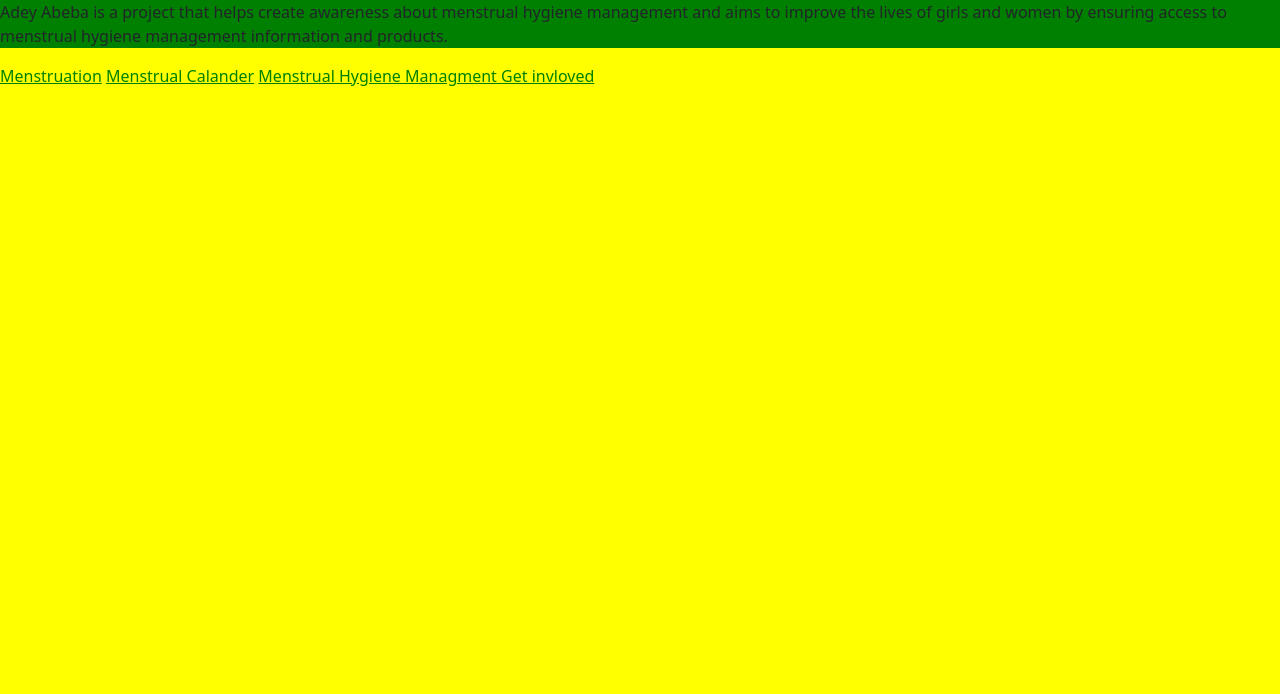
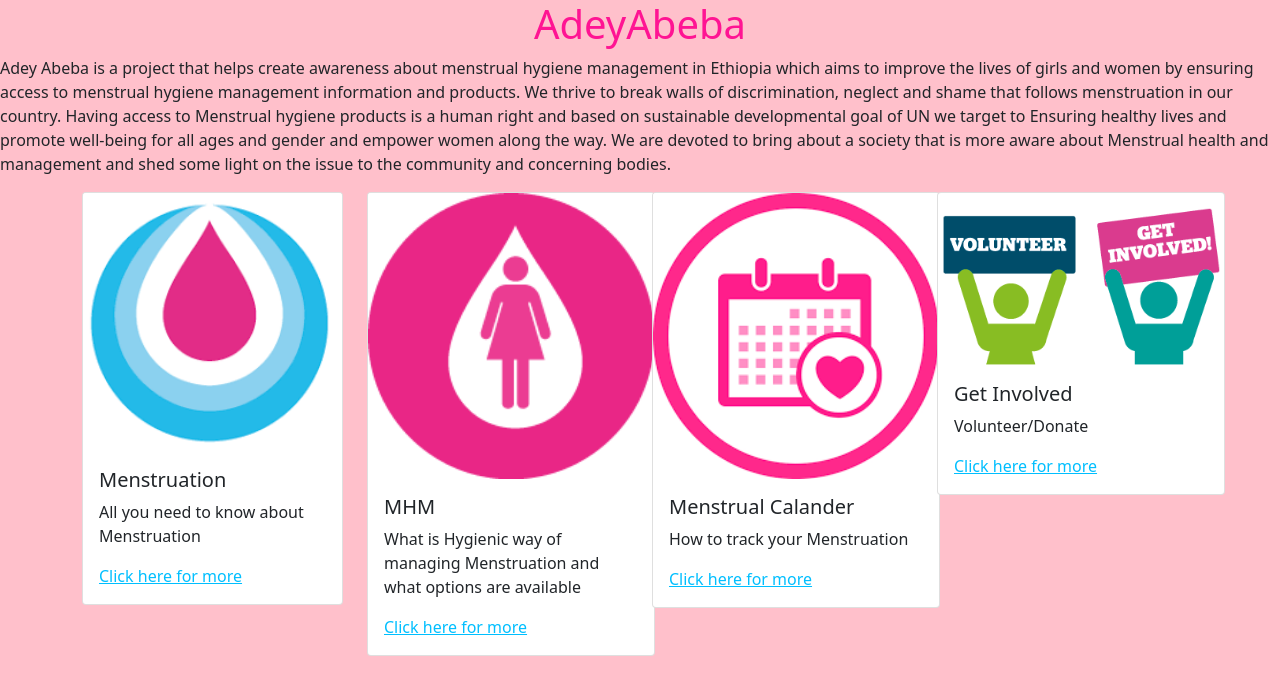
Before and after one commit to MISALEBETI/AdeyAbeba, a plain HTML site: page index.html in a window 1280 px wide. Drawn offline with Linux system fonts and the light colour scheme.

Commit message:
added files

```diff
--- a/css/style.css
+++ b/css/style.css
@@ -1,5 +1,5 @@
 body{
-    background-color:yellow
+    background-color:pink
 }
 h1{
     color=" red"
--- a/index.html
+++ b/index.html
@@ -9,26 +9,65 @@
 </head>
 
 <body>
+
     <div style="background-image: url(img/adey%20abeba%202.jpg)"></div>
-    <p style="background-color: green" style=font-size: 200%>
-    Adey Abeba is a project that helps create awareness about menstrual hygiene management and aims to improve the lives of girls and women by ensuring access to menstrual hygiene management information and products. </p>
-    <a> </a>
-    <a href="menstruation.html" style="color: green" style=""> Menstruation</a>
+   <div style="text-align: center"><h1 style="color: deeppink" style="text-align: center">AdeyAbeba</h1></div>
+    <p style="background-color:pink" style=color: style="text-align: center">
+   Adey Abeba is a project that helps create awareness about menstrual hygiene management in Ethiopia which aims to improve the lives of girls and women by ensuring access to menstrual hygiene management information and products. We thrive to break walls of discrimination, neglect and shame that follows menstruation in our country.
+Having access to Menstrual hygiene products is a human right and based on sustainable developmental goal of UN we target to Ensuring healthy lives and promote well-being for all ages and gender and empower women along the way.
+We are devoted to bring about a society that is more aware about Menstrual health and management and shed some light on the issue to the community and concerning bodies. </p>
+    <div> <img>
+   </div>
+    <div class="container">
+    <div class="row">
+    <div class="col-md-3">
+        <div class="card" style="" style="width: 18rem;height:18rem;">
+  <img src="img/mens3.png" width ="30%" height="50%" class="card-img-top" alt="menstruation">
+  <div class="card-body">
+    <h5 class="card-title">Menstruation</h5>
+    <p class="card-text">All you need to know about Menstruation</p>
+    <a href="menstruation.html" style="color: deepskyblue" style=""> Click here for more</a>
+  </div>
+</div>
+    </div>
+    <div class="col-md-3"> <div class="card"style="width: 18rem;">
 
-    <a href="menstrualcalendar.html" style="color: green" > Menstrual Calander</a>
+  <img src="img/mens4.png" width = "20%" height ="10%" class="card-img-top" alt="menstruation">
+  <div class="card-body">
+    <h5 class="card-title">MHM</h5>
+    <p class="card-text">What is Hygienic way of managing Menstruation and what options are available</p>
+    <a href="Mestrualhygienemanagement.html" style="color: deepskyblue" style=font-size:150% >Click here for more</a>
+  </div>
+</div></div>
+    <div class="col-md-3"><div class="card" style="width: 18rem;" style="height:18rem;">
+  <img src="img/mescal.png" width ="30%" height ="-10%" class="card-img-top" alt="menstruation">
+  <div class="card-body">
+    <h5 class="card-title">Menstrual Calander</h5>
+    <p class="card-text">How to track your Menstruation</p>
+    <a href="menstrualcalendar.html" style="color: deepskyblue" style=font-size:150% >Click here for more</a>
+  </div>
+</div></div>
+    <div class="col-md-3"> <div class="card" style="width: 18rem;" style="height:18rem;" >
+  <img src="img/unnamed.png" width ="30%" height ="100%" class="card-img-top" alt="menstruation">
+  <div class="card-body">
+    <h5 class="card-title">Get Involved</h5>
+    <p class="card-text">Volunteer/Donate</p>
+    <a href="get%20invloved%20.html" style="color: deepskyblue"> Click here for more</a>
+  </div></div>
+    </div>
+    <div class="row"></div>
+    <div class="row"></div>
 
-    <a href="Mestrualhygienemanagement.html" style="color: green" style=font-size:150% > Menstrual Hygiene Managment </a>
-
-    <a href="get%20invloved%20.html" style="color: green"> Get invloved</a>
 
 
 
 <div class="container">
-
     </div>
-    <div class="row"></div>
-    <div class="row"></div>
-
+    <div class="col mid 3"> </div>
+    <div class="col mid 3">
+    </div>
+    <div class="col mid 3"> </div>
+    <div class="col mid 3"></div>
 </div>
 <script src="js/bootstrap.bundle.min.js"></script>
 </body>
```
Also changed, not shown: Mestrualhygienemanagement.html (+25 -0 lines), aboutus.html (+1 -3 lines), menstruation.html (+8 -10 lines), img/GT.jpg (added), img/calander.jpg (added), img/get-involved.jpeg (added), img/mens.png (added), img/mens3.png (added), img/mens4.png (added), img/mescal.png (added), img/team.jpg (added), img/unnamed.png (added).
